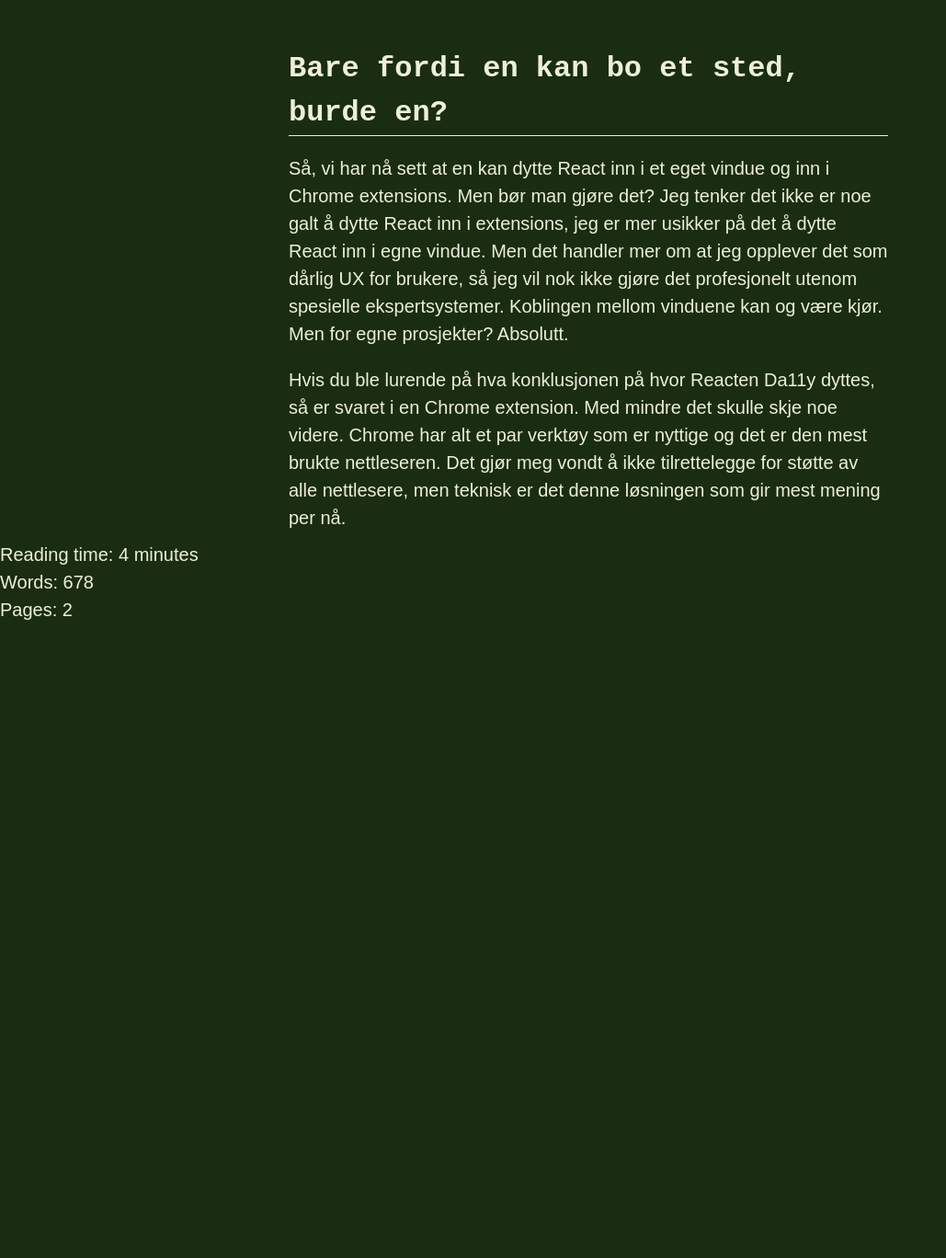
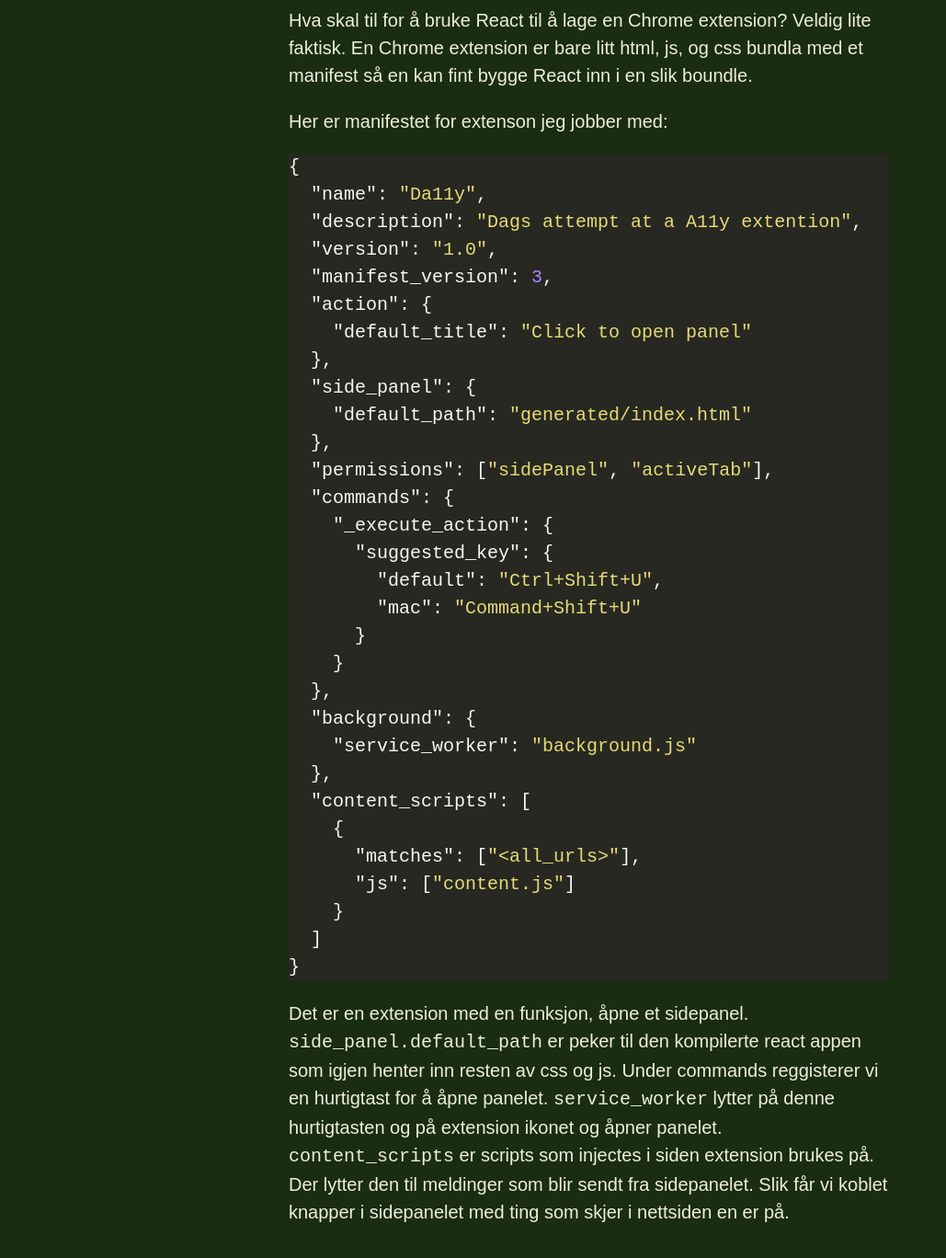
Before and after one commit to dagfrode/dagfrode.github.io, a Jekyll site: the page built from notes/where-nobody-could-react.md, in a window 1280 px wide and 1400 px high, scrolled down 2917 px. Shown: the top 1368 px of the window at 92% size, without its empty margins (0-1029 px from the left). Built offline with Jekyll 4.4.1, drawn with Linux system fonts in a browser that asks for light colours; our own code applies the rules of GitHub Pages for plain Markdown files; before the commit the page ends 3615 px from its top, so only the background shows below that.

Commit message:
Add chrome

````diff
--- a/notes/where-nobody-could-react.md
+++ b/notes/where-nobody-could-react.md
@@ -60,6 +60,45 @@ const RenderInWindow = (props) => {
 
 ## I en Chrome extension
 
+Hva skal til for å bruke React til å lage en Chrome extension? Veldig lite faktisk. En Chrome extension er bare litt html, js, og css bundla med et manifest så en kan fint bygge React inn i en slik boundle.
+
+Her er manifestet for extenson jeg jobber med:
+
+```json
+{
+  "name": "Da11y",
+  "description": "Dags attempt at a A11y extention",
+  "version": "1.0",
+  "manifest_version": 3,
+  "action": {
+    "default_title": "Click to open panel"
+  },
+  "side_panel": {
+    "default_path": "generated/index.html"
+  },
+  "permissions": ["sidePanel", "activeTab"],
+  "commands": {
+    "_execute_action": {
+      "suggested_key": {
+        "default": "Ctrl+Shift+U",
+        "mac": "Command+Shift+U"
+      }
+    }
+  },
+  "background": {
+    "service_worker": "background.js"
+  },
+  "content_scripts": [
+    {
+      "matches": ["<all_urls>"],
+      "js": ["content.js"]
+    }
+  ]
+}
+```
+
+Det er en extension med en funksjon, åpne et sidepanel. `side_panel.default_path` er peker til den kompilerte react appen som igjen henter inn resten av css og js. Under commands reggisterer vi en hurtigtast for å åpne panelet. `service_worker` lytter på denne hurtigtasten og på extension ikonet og åpner panelet. `content_scripts` er scripts som injectes i siden extension brukes på. Der lytter den til meldinger som blir sendt fra sidepanelet. Slik får vi koblet knapper i sidepanelet med ting som skjer i nettsiden en er på.
+
 ## Bare fordi en kan bo et sted, burde en?
 
 Så, vi har nå sett at en kan dytte React inn i et eget vindue og inn i Chrome extensions. Men bør man gjøre det? Jeg tenker det ikke er noe galt å dytte React inn i extensions, jeg er mer usikker på det å dytte React inn i egne vindue. Men det handler mer om at jeg opplever det som dårlig UX for brukere, så jeg vil nok ikke gjøre det profesjonelt utenom spesielle ekspertsystemer. Koblingen mellom vinduene kan og være kjør. Men for egne prosjekter? Absolutt.
````
